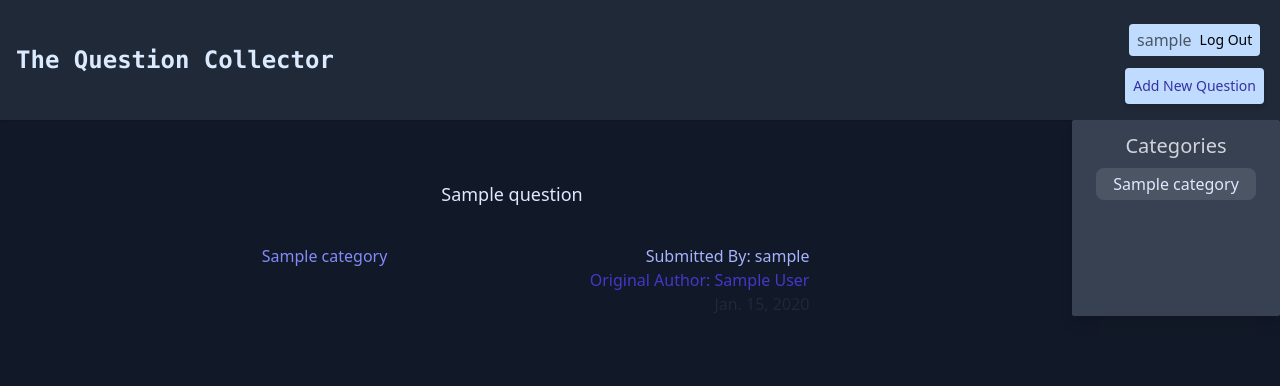
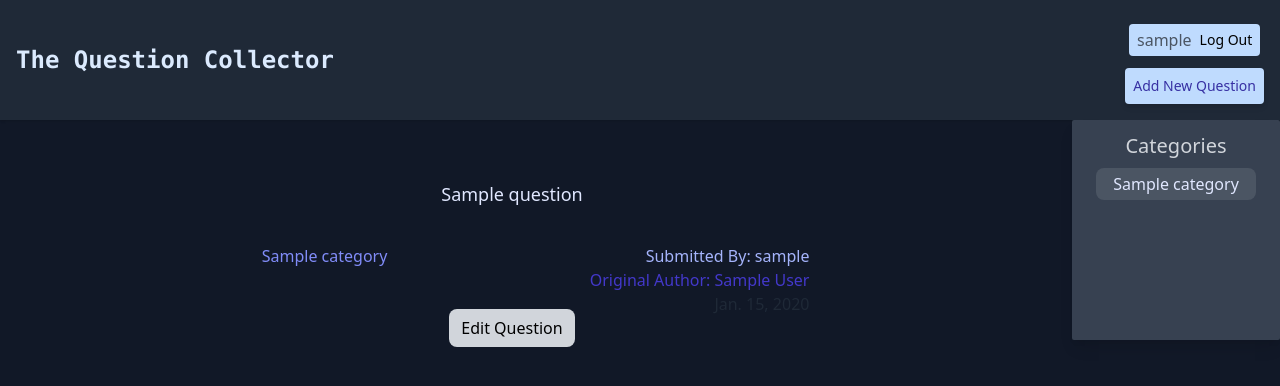
Before and after one commit to TKB-Web-Agency/the_question_collector, a Django app: a page that uses home/templates/home/question_detail.html in a window 1280 px wide. Shown: the top 386 px of the page. Run offline with Django 3.2, Linux system fonts and the light colour scheme; a user stored in the database is signed in; tables that the repository leaves empty hold one stand-in row (values such as "Sample post"); some libraries are stand-ins or nearby versions.

Commit message:
added ability to edit question

```diff
--- a/home/templates/home/add_new_question.html
+++ b/home/templates/home/add_new_question.html
@@ -11,7 +11,11 @@
 	{% endif %}
 	<p class="text-indigo-100 text-2xl mt-6 m-3" >Add New Question</p>
 	<div class="flex">
+		{% if url == "edit" %}
+		<form action="{% url 'home:edit_question' pk=pk %}" method="post">
+			{% else %}
 			<form action="{% url 'home:add_new_question' %}" method="post">
+				{% endif %}
 				{% csrf_token %}
 				{{ form.question|add_class:"w-full rounded-lg bg-transparent text-indigo-100 border-2 border-ingigo-200 focus:ring-0" }}
 				<p class="mt-6 text-indigo-100 font-semibold text-lg">What categories does this question belong to?</p>
--- a/home/templates/home/question_detail.html
+++ b/home/templates/home/question_detail.html
@@ -19,6 +19,9 @@
 	</div>
 	</div>
 	</div>
+	{% if user.is_authenticated and user == object.submitted %}
+	<a class="px-3 py-2 rounded-lg bg-gray-300 text-black hover:underline" href="{% url 'home:edit_question' pk=object.pk %}">Edit Question</a>
+	{% endif %}
 </div>
 
 <div class="mr-12 grid">
--- a/home/urls.py
+++ b/home/urls.py
@@ -7,5 +7,6 @@ urlpatterns = [
         path('filter/<slug:slug>/', views.filter, name='filter_by'),
         path('question/<slug:slug>/', views.question_detail, name='question_detail'),
         path('add-new-question', views.add_new_question, name='add_new_question'),
+        path('edit-question/<str:pk>/', views.edit_question, name='edit_question'),
         path('add-new-category', views.add_new_category, name='add_new_category'),
     ]
--- a/home/views.py
+++ b/home/views.py
@@ -6,6 +6,7 @@ from accounts.models import CustomUser
 from .forms import QuestionForm, CategoryForm
 import datetime
 from django.utils.text import slugify
+from django.contrib.auth.decorators import login_required
 
 # Create your views here.
 def homepage(request):
@@ -72,6 +73,38 @@ def add_new_question(request):
 
     return render(request, 'home/add_new_question.html', {'form': form})
 
+@login_required
+def edit_question(request, pk):
+    if request.method == 'GET':
+        instance = get_object_or_404(Question, pk=pk)
+        form = QuestionForm(instance=instance)
+    else:
+        instance = get_object_or_404(Question, pk=pk)
+        form = QuestionForm(request.POST)
+        if form.is_valid():
+            question_title = form.cleaned_data['question']
+            slug = slugify(question_title)
+            categories = form.cleaned_data.get("categories")
+
+            post = instance
+            post.title = question_title
+            post.slug = slug
+            post.submitted = request.user
+            post.date_created = datetime.datetime.now()
+            post.categories.set(categories)
+            post.save()
+
+        return HttpResponseRedirect('/')
+
+    context = {
+            'form': form,
+            'instance': instance,
+            'pk': pk,
+            'url': 'edit'
+            }
+
+    return render(request, 'home/add_new_question.html', context)
+
 def add_new_category(request):
     if request.method == 'POST':
         form = CategoryForm(request.POST)
--- a/theme/static/css/dist/styles.css
+++ b/theme/static/css/dist/styles.css
@@ -1115,6 +1115,10 @@ select {
 	padding-top: 3rem;
 	padding-bottom: 3rem;
 }
+.px-3 {
+	padding-left: 0.75rem;
+	padding-right: 0.75rem;
+}
 .pb-12 {
 	padding-bottom: 3rem;
 }
@@ -1244,6 +1248,10 @@ select {
 	--tw-text-opacity: 1;
 	color: rgba(17, 24, 39, var(--tw-text-opacity));
 }
+.text-black {
+	--tw-text-opacity: 1;
+	color: rgba(0, 0, 0, var(--tw-text-opacity));
+}
 .underline {
 	text-decoration: underline;
 }
```
Also changed, not shown: home/forms.py (+7 -3 lines). Lines whose indentation alone changed are shown as unchanged.
